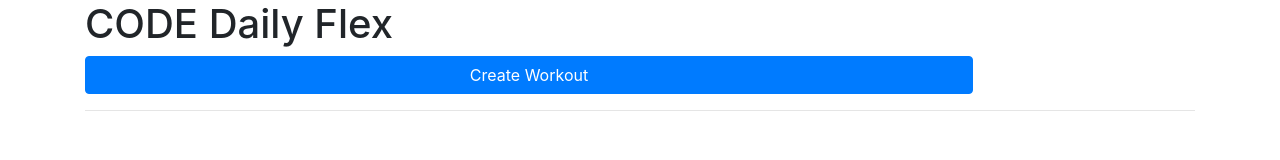
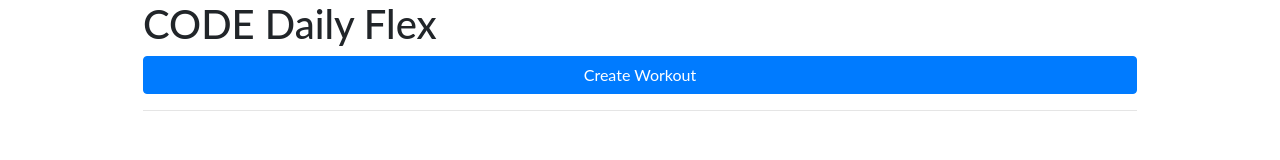
Before and after one commit to fsteeger/codedailyflex, a React app: page / in a window 1280 px wide. Built offline with nearby package versions, Linux system fonts and the light colour scheme.

Commit message:
minor fixes

```diff
--- a/index.js
+++ b/index.js
@@ -4,6 +4,7 @@ import { render } from 'react-dom';
 import { data } from './exercisesData'
 import { Button, Alert } from 'reactstrap';
 import WorkoutItem from './src/WorkoutItem';
+import './style.css';
 
 
 class DailyFlex extends React.Component {
--- a/src/WorkoutItem.js
+++ b/src/WorkoutItem.js
@@ -32,6 +32,10 @@ export default class WorkoutItem extends Component {
           <ModalBody>
             That's how you do it:
             <iframe src={this.state.data.gifName} width="480" height="405" frameBorder="0" class="giphy-embed" allowFullScreen></iframe><p><a href={this.state.data.gifName}>via GIPHY</a></p>
+            <p>This is
+            {" "+this.state.data.difficulty}
+             </p>
+
 
           </ModalBody>
           <ModalFooter>
--- a/src/workoutItem.css
+++ b/src/workoutItem.css
@@ -4,5 +4,5 @@
 }
 
 .btn{
-  width: 80%
+  width: 100%
 }
--- a/style.css
+++ b/style.css
@@ -1,7 +1,7 @@
-h1, p {
+body {
   font-family: Lato;
 }
 
-.root{
+.container{
   width: 80%;
 }
```
